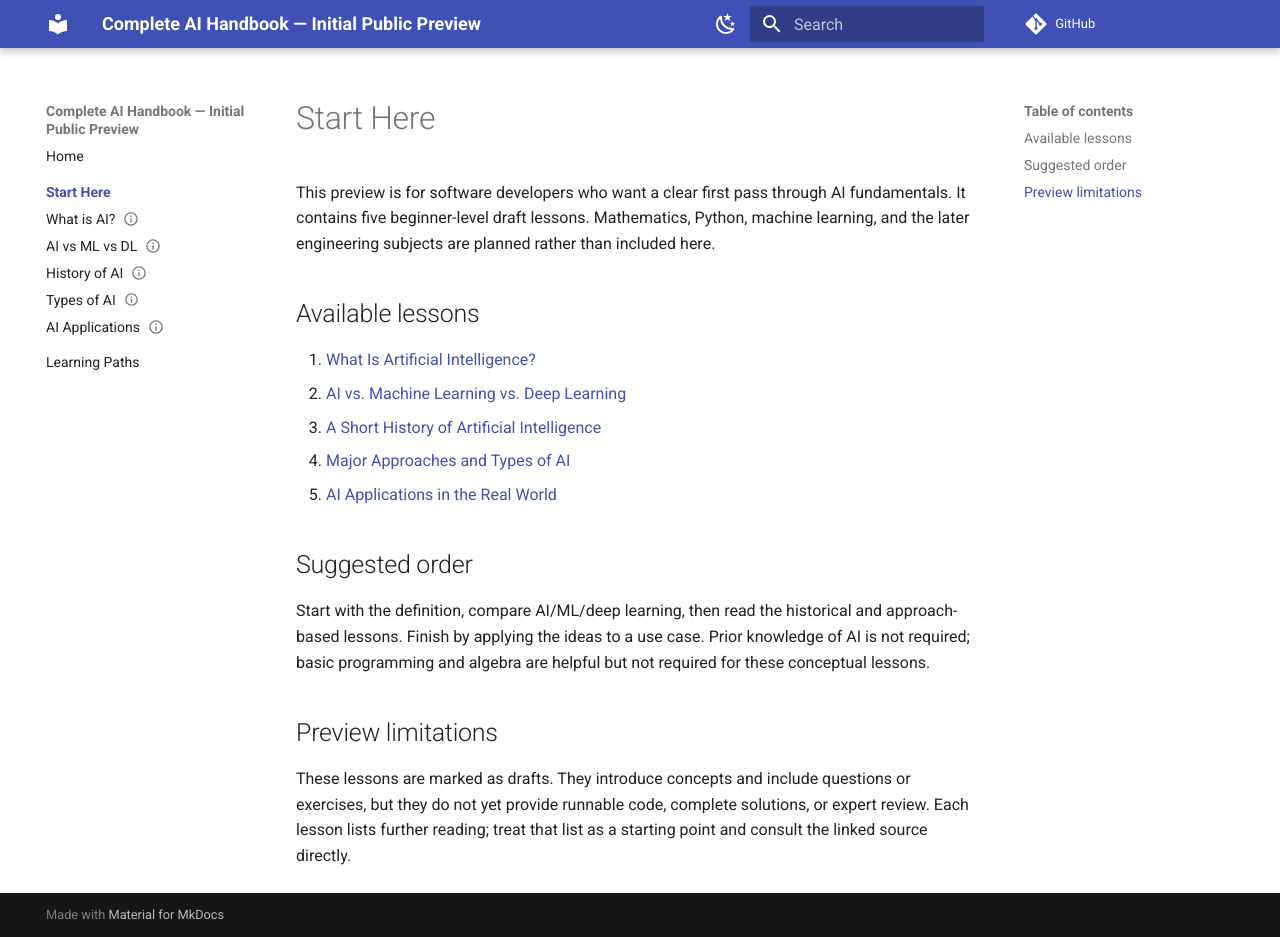
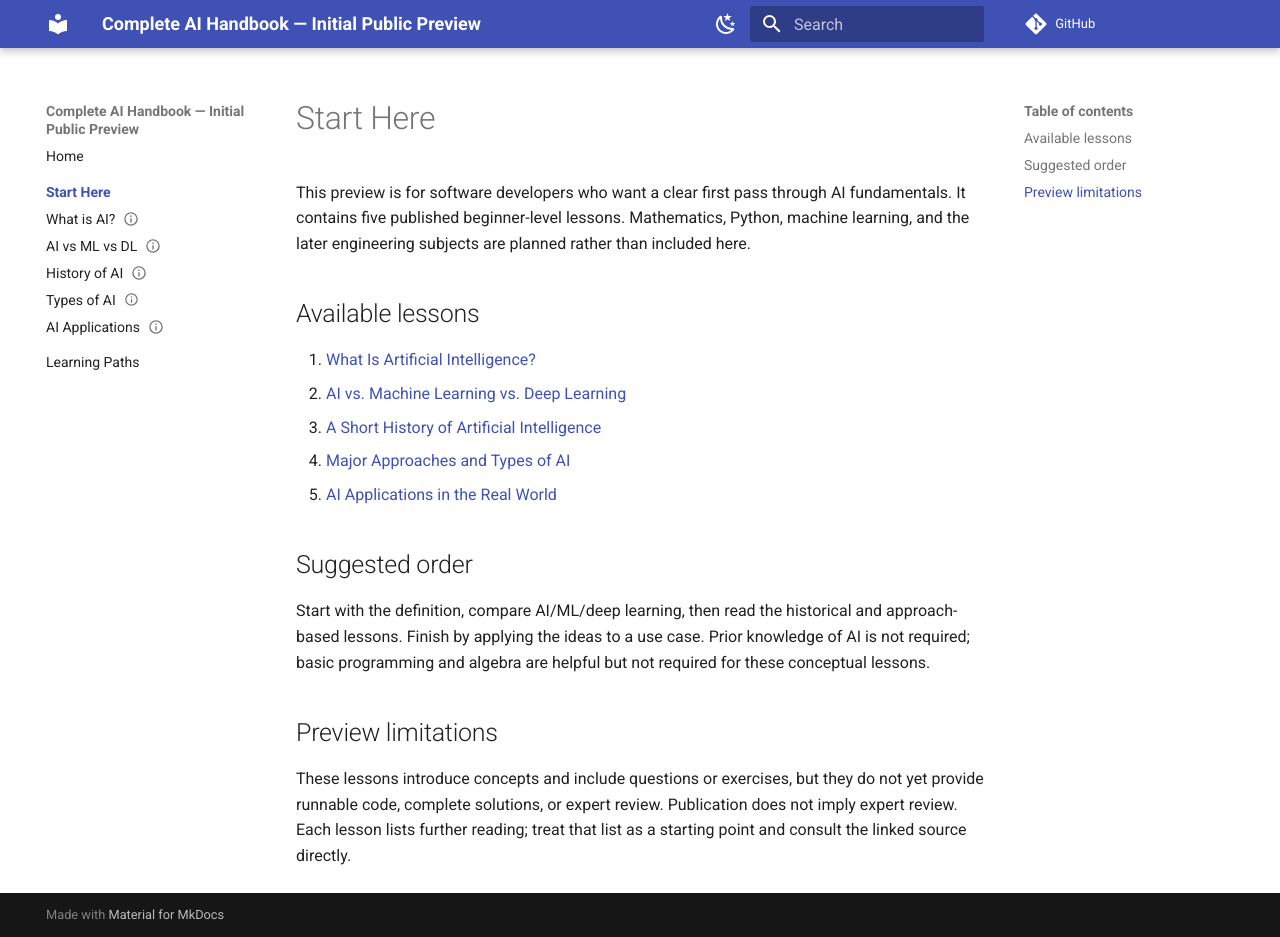
Before and after one commit to asharmaaiet1/complete-ai-handbook, an MkDocs documentation site: the page built from docs/start-here/README.md, in a window 1280 px wide and 937 px high. Built offline with MkDocs 1.6.1 and Material for MkDocs 9.7.7, drawn with Linux system fonts in a browser that asks for light colours; comment, search, counter and statistics services are not loaded.

Commit message:
Updated tests to make document published

```diff
--- a/docs/start-here/README.md
+++ b/docs/start-here/README.md
@@ -1,6 +1,6 @@
 # Start Here
 
-This preview is for software developers who want a clear first pass through AI fundamentals. It contains five beginner-level draft lessons. Mathematics, Python, machine learning, and the later engineering subjects are planned rather than included here.
+This preview is for software developers who want a clear first pass through AI fundamentals. It contains five published beginner-level lessons. Mathematics, Python, machine learning, and the later engineering subjects are planned rather than included here.
 
 ## Available lessons
 
@@ -16,4 +16,4 @@ Start with the definition, compare AI/ML/deep learning, then read the historical
 
 ## Preview limitations
 
-These lessons are marked as drafts. They introduce concepts and include questions or exercises, but they do not yet provide runnable code, complete solutions, or expert review. Each lesson lists further reading; treat that list as a starting point and consult the linked source directly.
+These lessons introduce concepts and include questions or exercises, but they do not yet provide runnable code, complete solutions, or expert review. Publication does not imply expert review. Each lesson lists further reading; treat that list as a starting point and consult the linked source directly.
--- a/mkdocs.yml
+++ b/mkdocs.yml
@@ -1,5 +1,5 @@
 site_name: Complete AI Handbook — Initial Public Preview
-site_description: Initial Public Preview with five draft AI fundamentals lessons for software developers.
+site_description: Initial Public Preview with five published AI fundamentals lessons for software developers.
 repo_url: https://github.com/asharmaaiet1/complete-ai-handbook
 edit_uri: edit/main/
 docs_dir: docs
```
Also changed, not shown: 00-start-here/README.md (+1 -1 lines), README.md (+2 -2 lines), ROADMAP.md (+3 -3 lines), docs/index.md (+1 -1 lines), docs/learning-paths.md (+1 -1 lines), 1 other file.
